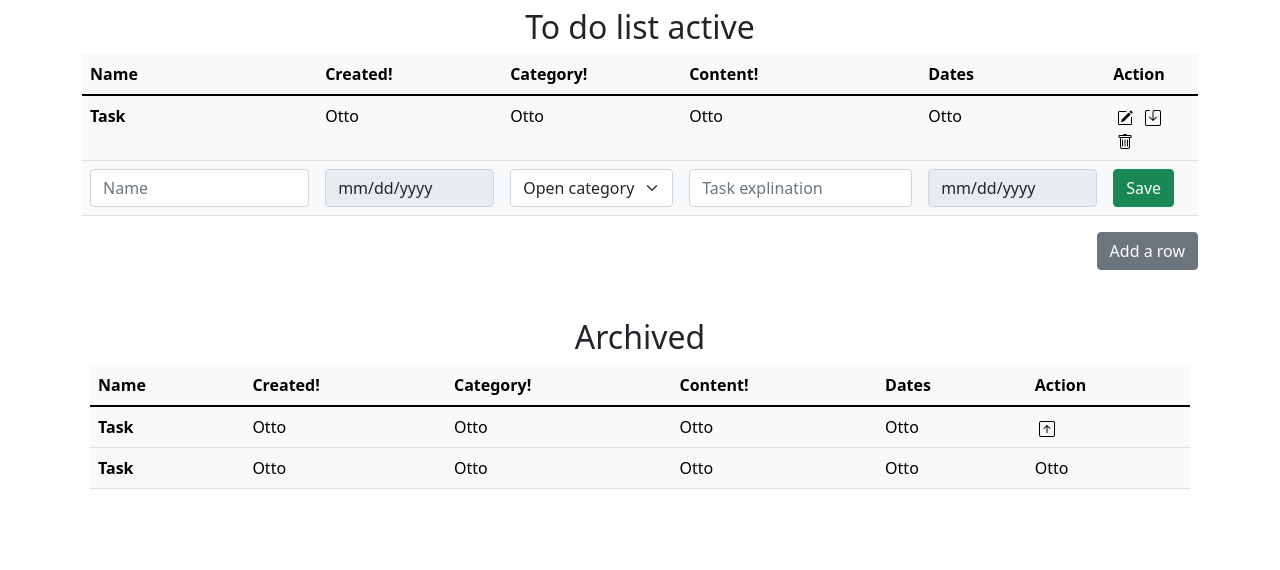
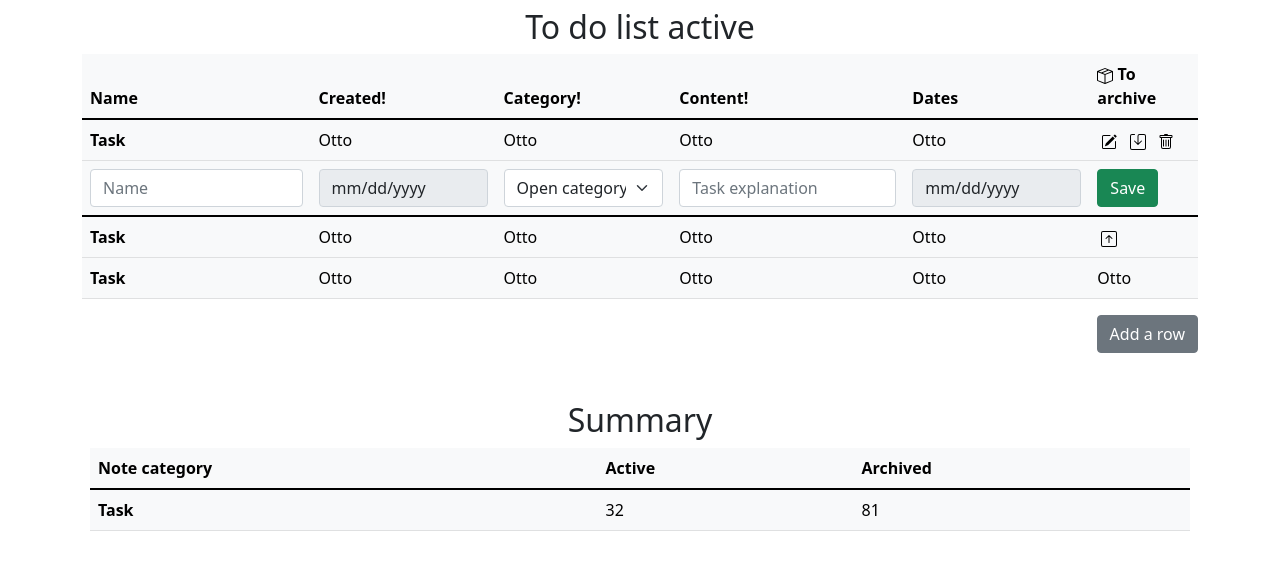
Before and after one commit to RomanFPL/js-ToDo-list, a website: page src/index.html in a window 1280 px wide. Drawn offline with Linux system fonts and the light colour scheme; files whose address does not match are found by name.

Commit message:
Change table structure

```diff
--- a/src/assets/sass/style.sass
+++ b/src/assets/sass/style.sass
@@ -2,6 +2,16 @@
 
 .onIcon
 	cursor: pointer
+	&:hover
+		svg
+			fill: #486ac9
+		color: #486ac9
+	&.green
+		&:hover
+			fill: #48c948 !important
+	&.orange
+		&:hover
+			fill: #c9b648 !important
 
 .table-add-row
 	display: none
--- a/src/index.html
+++ b/src/index.html
@@ -35,7 +35,7 @@
                 </h2>
             </div>
 
-            <table class="table table-light table-hover">
+            <table class="noute-table table table-light table-hover">
                 <thead>
                     <tr>
                       <th scope="col">Name</th>
@@ -43,7 +43,12 @@
                       <th scope="col">Category!</th>
                       <th scope="col">Content!</th>
                       <th scope="col">Dates</th>
-                      <th scope="col">Action</th>
+                      <th scope="col" class="onIcon" >
+                        <svg xmlns="http://www.w3.org/2000/svg" width="16" height="16" fill="currentColor" class="onIcon bi bi-box-seam" viewBox="0 0 16 16">
+                            <path d="M8.186 1.113a.5.5 0 0 0-.372 0L1.846 3.5l2.404.961L10.404 2l-2.218-.887zm3.564 1.426L5.596 5 8 5.961 14.154 3.5l-2.404-.961zm3.25 1.7-6.5 2.6v7.922l6.5-2.6V4.24zM7.5 14.762V6.838L1 4.239v7.923l6.5 2.6zM7.443.184a1.5 1.5 0 0 1 1.114 0l7.129 2.852A.5.5 0 0 1 16 3.5v8.662a1 1 0 0 1-.629.928l-7.185 2.874a.5.5 0 0 1-.372 0L.63 13.09a1 1 0 0 1-.63-.928V3.5a.5.5 0 0 1 .314-.464L7.443.184z"/>
+                        </svg>
+                        To archive
+                    </th>
                   </tr>
                 </thead>
                 <tbody>
@@ -54,10 +59,18 @@
                     <td>Otto</td>
                     <td>Otto</td>
                     <td>
-                        <img class="onIcon px-1" src="./assets/icons/edit.svg" alt="edit row" data-bs-toggle="tooltip" data-bs-placement="bottom" title="Edit your row">
-                        <img class="onIcon px-1" src="./assets/icons/archive.svg" alt="archive row" data-bs-toggle="tooltip" data-bs-placement="bottom" title="Archive your row">
-                        <img class="onIcon px-1" src="./assets/icons/delete.svg" alt="delete row" data-bs-toggle="tooltip" data-bs-placement="bottom" title="Delete your row">
-                    </td>
+                        <svg xmlns="http://www.w3.org/2000/svg" width="16" height="16" fill="currentColor" class="onIcon mx-1 bi bi-pencil-square" viewBox="0 0 16 16">
+                            <path d="M15.502 1.94a.5.5 0 0 1 0 .706L14.459 3.69l-2-2L13.502.646a.5.5 0 0 1 .707 0l1.293 1.293zm-1.75 2.456-2-2L4.939 9.21a.5.5 0 0 0-.121.196l-.805 2.414a.25.25 0 0 0 .316.316l2.414-.805a.5.5 0 0 0 .196-.12l6.813-6.814z"/>
+                            <path fill-rule="evenodd" d="M1 13.5A1.5 1.5 0 0 0 2.5 15h11a1.5 1.5 0 0 0 1.5-1.5v-6a.5.5 0 0 0-1 0v6a.5.5 0 0 1-.5.5h-11a.5.5 0 0 1-.5-.5v-11a.5.5 0 0 1 .5-.5H9a.5.5 0 0 0 0-1H2.5A1.5 1.5 0 0 0 1 2.5v11z"/>
+                        </svg>
+                        <svg xmlns="http://www.w3.org/2000/svg" width="16" height="16" fill="currentColor" class="onIcon mx-1 bi bi-save green" viewBox="0 0 16 16">
+                            <path d="M2 1a1 1 0 0 0-1 1v12a1 1 0 0 0 1 1h12a1 1 0 0 0 1-1V2a1 1 0 0 0-1-1H9.5a1 1 0 0 0-1 1v7.293l2.646-2.647a.5.5 0 0 1 .708.708l-3.5 3.5a.5.5 0 0 1-.708 0l-3.5-3.5a.5.5 0 1 1 .708-.708L7.5 9.293V2a2 2 0 0 1 2-2H14a2 2 0 0 1 2 2v12a2 2 0 0 1-2 2H2a2 2 0 0 1-2-2V2a2 2 0 0 1 2-2h2.5a.5.5 0 0 1 0 1H2z"/>
+                        </svg>
+                        <svg xmlns="http://www.w3.org/2000/svg" width="16" height="16" fill="currentColor" class="onIcon mx-1 bi bi-trash red" viewBox="0 0 16 16">
+                            <path d="M5.5 5.5A.5.5 0 0 1 6 6v6a.5.5 0 0 1-1 0V6a.5.5 0 0 1 .5-.5zm2.5 0a.5.5 0 0 1 .5.5v6a.5.5 0 0 1-1 0V6a.5.5 0 0 1 .5-.5zm3 .5a.5.5 0 0 0-1 0v6a.5.5 0 0 0 1 0V6z"/>
+                            <path fill-rule="evenodd" d="M14.5 3a1 1 0 0 1-1 1H13v9a2 2 0 0 1-2 2H5a2 2 0 0 1-2-2V4h-.5a1 1 0 0 1-1-1V2a1 1 0 0 1 1-1H6a1 1 0 0 1 1-1h2a1 1 0 0 1 1 1h3.5a1 1 0 0 1 1 1v1zM4.118 4 4 4.059V13a1 1 0 0 0 1 1h6a1 1 0 0 0 1-1V4.059L11.882 4H4.118zM2.5 3V2h11v1h-11z"/>
+                        </svg>
+                        </td>
                 </tr>
                   <tr class="table-add-row active">
                       <form action="#">
@@ -76,7 +89,7 @@
                               </select>
                           </td>
                           <td>
-                              <input type="text" class="form-control" placeholder="Task explination" aria-label="Username" aria-describedby="basic-addon1">
+                              <input type="text" class="form-control" placeholder="Task explanation" aria-label="Username" aria-describedby="basic-addon1">
                             </td>
                             <td>
                               <input type="date" class="form-control" placeholder="Username" aria-label="Username" aria-describedby="basic-addon1" disabled>
@@ -86,6 +99,30 @@
                           </td>
                       </form>
                 </tr>
+            </tbody>
+            <tbody>
+                <tr>
+                    <th scope="row">Task</th>
+                    <td>Otto</td>
+                    <td>Otto</td>
+                    <td>Otto</td>
+                    <td>Otto</td>
+                    <td>
+                        <svg xmlns="http://www.w3.org/2000/svg" width="16" height="16" fill="currentColor" class="bi bi-arrow-up-square onIcon mx-1 orange" viewBox="0 0 16 16">
+                            <path fill-rule="evenodd" d="M15 2a1 1 0 0 0-1-1H2a1 1 0 0 0-1 1v12a1 1 0 0 0 1 1h12a1 1 0 0 0 1-1V2zM0 2a2 2 0 0 1 2-2h12a2 2 0 0 1 2 2v12a2 2 0 0 1-2 2H2a2 2 0 0 1-2-2V2zm8.5 9.5a.5.5 0 0 1-1 0V5.707L5.354 7.854a.5.5 0 1 1-.708-.708l3-3a.5.5 0 0 1 .708 0l3 3a.5.5 0 0 1-.708.708L8.5 5.707V11.5z"/>
+                        </svg>
+                    </td>
+                </tr>
+                <tr>
+                    <th scope="row">Task</th>
+                    <td>Otto</td>
+                    <td>Otto</td>
+                    <td>Otto</td>
+                    <td>Otto</td>
+                    <td>Otto</td>
+                </tr>
+
+            </tbody>
             </table>
                 <div class="addition d-flex justify-content-end">
                     <button type="button" class="btn btn-secondary">Add a row</button>
@@ -96,35 +133,21 @@
             <div class="wrap-table">
                 <div class="name-table m-2">
                     <h2 class="text-center">
-                        Archived
+                        Summary
                     </h2>
-                    <table class="table table-light table-hover">
+                    <table class="summary-table table table-light table-hover">
                         <thead>
                             <tr>
-                            <th scope="col">Name</th>
-                            <th scope="col">Created!</th>
-                            <th scope="col">Category!</th>
-                            <th scope="col">Content!</th>
-                            <th scope="col">Dates</th>
-                            <th scope="col">Action</th>
+                            <th scope="col">Note category</th>
+                            <th scope="col">Active</th>
+                            <th scope="col">Archived</th>
                         </tr>
                         </thead>
                         <tbody>
                         <tr>
                             <th scope="row">Task</th>
-                            <td>Otto</td>
-                            <td>Otto</td>
-                            <td>Otto</td>
-                            <td>Otto</td>
-                            <td><img class="onIcon px-1" src="./assets/icons/unarchive.svg" alt="unarchive row" data-bs-toggle="tooltip" data-bs-placement="bottom" title="Unarchive your row"></td>
-                        </tr>
-                        <tr>
-                            <th scope="row">Task</th>
-                            <td>Otto</td>
-                            <td>Otto</td>
-                            <td>Otto</td>
-                            <td>Otto</td>
-                            <td>Otto</td>
+                            <td>32</td>
+                            <td>81</td>
                         </tr>
                     </table>
                 </div>
```
Also changed, not shown: dist/assets/css/style.min.css, dist/assets/sass/style.sass, dist/index.html, src/assets/css/style.min.css, src/assets/icons/box.svg (added).
